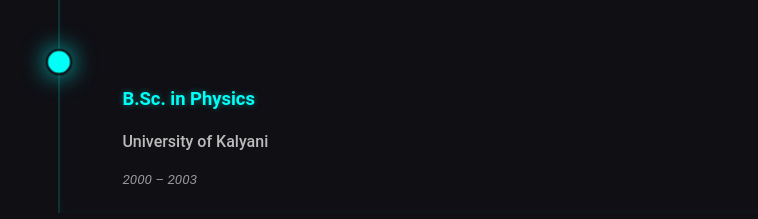
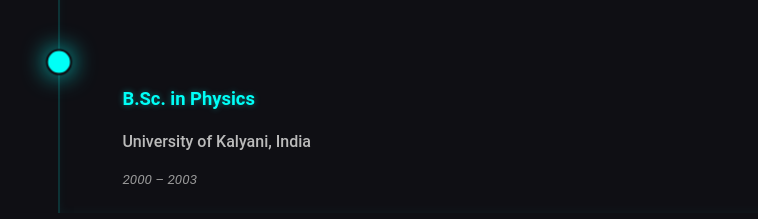
Before and after one commit to abhisakh/Advance_Portfolio, a React (Vite) app in the folder portfolio/: page /about in a window 1280 px wide. Shown: the part 1660-1879 px from the top of the page, without its empty margins (150-908 px from the left). Built offline with nearby package versions, Linux system fonts and the light colour scheme.

Commit message:
Education in profileData.js is modified

```diff
--- a/portfolio/src/data/profileData.js
+++ b/portfolio/src/data/profileData.js
@@ -73,7 +73,7 @@ const profile = {
     },
     {
       degree: "B.Sc. in Physics",
-      school: "University of Kalyani",
+      school: "University of Kalyani, India",
       start: "2000",
       end: "2003",
     },
```
